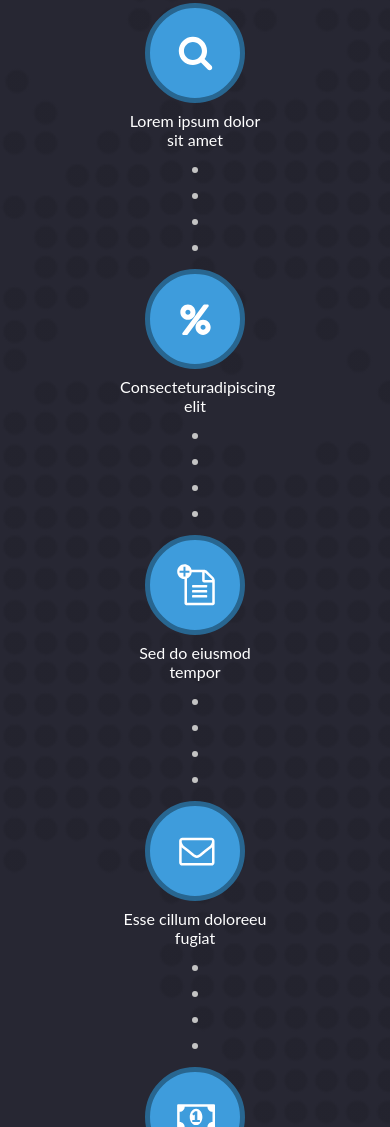
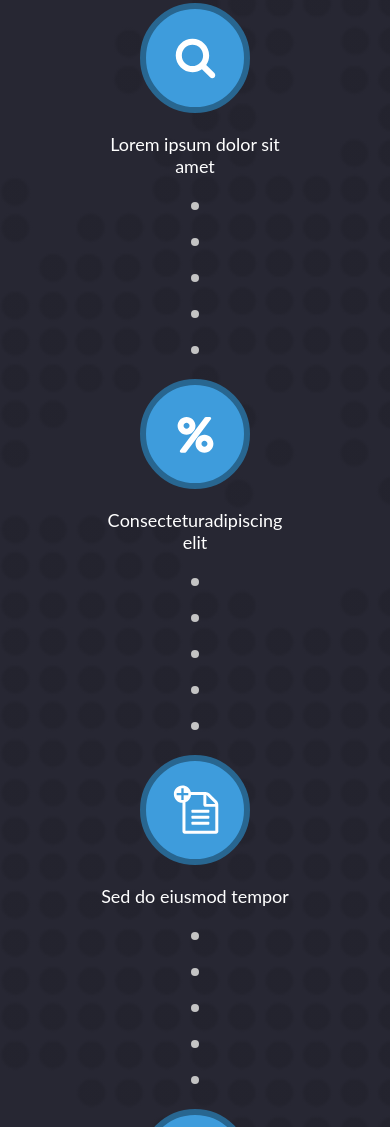
Before and after one commit to ultramarine64/softnsk-test-task, a website: page src/index.html in a window 390 px wide. Shown: the part 873-2000 px from the top of the page. Drawn offline with nearby package versions, Linux system fonts and the light colour scheme; files that its build step writes are made by us from their sources; a web font is replaced by a local one.

Commit message:
Переписать icons-chain для более удобного использования.

```diff
--- a/src/index.html
+++ b/src/index.html
@@ -73,11 +73,12 @@
           <p class="order-making__description">Перед заполнением формы ознакомьтесь с нашей схемой работы!</p>
         </div>
         <div class="icons-chain">
-          <div class="icons-chain__chain">
+          <div class="icons-chain__item">
             <div class="icons-chain__icon-container">
               <img src="images/icons/search.svg" alt="" class="icons-chain__icon">
             </div>
-            <span class="icons-chain__icon-description">Lorem ipsum dolor sit amet</span>
+            <span class="icons-chain__description">Lorem ipsum dolor  sit amet</span>
+          </div>
           <div class="icons-chain__dotted-line">
             <div class="icons-chain__dot"></div>
             <div class="icons-chain__dot"></div>
@@ -85,10 +86,12 @@
             <div class="icons-chain__dot"></div>
             <div class="icons-chain__dot"></div>
           </div>
+          <div class="icons-chain__item">
             <div class="icons-chain__icon-container">
               <img src="images/icons/percents.svg" alt="" class="icons-chain__icon">
             </div>
-            <span class="icons-chain__icon-description">Сonsecteturadipiscing elit</span>
+            <span class="icons-chain__description">Сonsecteturadipiscing elit</span>
+          </div>
           <div class="icons-chain__dotted-line">
             <div class="icons-chain__dot"></div>
             <div class="icons-chain__dot"></div>
@@ -96,10 +99,12 @@
             <div class="icons-chain__dot"></div>
             <div class="icons-chain__dot"></div>
           </div>
+          <div class="icons-chain__item">
             <div class="icons-chain__icon-container">
               <img src="images/icons/files.svg" alt="" class="icons-chain__icon">
             </div>
-            <span class="icons-chain__icon-description">Sed do eiusmod tempor</span>
+            <span class="icons-chain__description">Sed do eiusmod tempor</span>
+          </div>
           <div class="icons-chain__dotted-line">
             <div class="icons-chain__dot"></div>
             <div class="icons-chain__dot"></div>
@@ -107,10 +112,12 @@
             <div class="icons-chain__dot"></div>
             <div class="icons-chain__dot"></div>
           </div>
+          <div class="icons-chain__item">
             <div class="icons-chain__icon-container">
               <img src="images/icons/mail.svg" alt="" class="icons-chain__icon">
             </div>
-            <span class="icons-chain__icon-description">Esse cillum doloreeu fugiat</span>
+            <span class="icons-chain__description">Esse cillum doloreeu fugiat</span>
+          </div>
           <div class="icons-chain__dotted-line">
             <div class="icons-chain__dot"></div>
             <div class="icons-chain__dot"></div>
@@ -118,17 +125,11 @@
             <div class="icons-chain__dot"></div>
             <div class="icons-chain__dot"></div>
           </div>
+          <div class="icons-chain__item">
             <div class="icons-chain__icon-container">
               <img src="images/icons/money.svg" alt="" class="icons-chain__icon">
             </div>
-            <span class="icons-chain__icon-description">Excepteur sint occaecat cupidatat non proident</span>
-          </div>
-          <div class="icons-chain__descriptions">
-            <span class="icons-chain__item-description">Lorem ipsum dolor sit amet</span>
-            <span class="icons-chain__item-description">Сonsecteturadipiscing elit</span>
-            <span class="icons-chain__item-description">Sed do eiusmod tempor</span>
-            <span class="icons-chain__item-description">Esse cillum doloreeu fugiat</span>
-            <span class="icons-chain__item-description">Excepteur sint occaecat cupidatat non proident</span>
+            <span class="icons-chain__description">Excepteur sint occaecat cupidatat non proident</span>
           </div>
         </div>
         <form action="#" class="form">
--- a/src/sass/blocks/_icons-chain.scss
+++ b/src/sass/blocks/_icons-chain.scss
@@ -1,18 +1,22 @@
 .icons-chain {
   display: flex;
-  flex-direction: column;
-  justify-content: center;
-  gap: 20px;
+  align-items: start;
+  margin: 0 auto;
 
-  &__chain {
+  &__item {
     display: flex;
+    flex-direction: column;
     align-items: center;
-    margin: 0 auto;
+    width: 100px;
+    margin: 0 15px;
+    gap: 20px;
   }
 
   &__dotted-line {
     display: flex;
     gap: 20px;
+    margin-top: 50px;
+    transform: translateY(-50%);
   }
 
   &__dot {
@@ -22,88 +26,66 @@
     border-radius: 50%;
   }
 
+  &__description {
+    font-family: 'Lato', sans-serif;
+    font-style: normal;
+    font-weight: 400;
+    font-size: 16px;
+    line-height: 19px;
+    color: #FFFFFF;
+    width: 200px;
+    text-align: center;
+    display: flex;
+    justify-content: center;
+  }
+
   &__icon {
     width: 55px;
     height: 55px;
 
-    &-description {
-      display: none;
-      font-family: 'Lato', sans-serif;
-      font-style: normal;
-      font-weight: 400;
-      font-size: 16px;
-      line-height: 19px;
-      color: #FFFFFF;
-      width: 150px;
-      text-align: center;
-    }
-
     &-container {
       width: 100px;
       height: 100px;
-      margin: 0 15px;
       background: #3E9CDC;
       border: 5px solid #286690;
       border-radius: 50%;
       display: flex;
       align-items: center;
       justify-content: center;
-
-      &:first-child {
-        margin-left: 0;
-      }
-      &:last-child {
-        margin-right: 0;
-      }
-    }
-  }
-
-  &__descriptions {
-    display: flex;
-    justify-content: space-between;
-  }
-
-  &__item {
-    &-description {
-      font-family: 'Lato', sans-serif;
-      font-style: normal;
-      font-weight: 400;
-      font-size: 16px;
-      line-height: 19px;
-      color: #FFFFFF;
-      min-height: 80px;
-      width: 200px;
-      text-align: center;
     }
   }
 }
 
 @media screen and (max-width: 1400px) {
   .icons-chain {
-    justify-content: space-between;
+    &__item {
+      width: 90px;
+      margin: 0 15px;
+      gap: 18px;
+    }
 
-    &__chain {
-      margin: 0;
-      justify-content: center;
+    &__dot {
+      &:last-child {
+        display: none;
+      }
     }
 
     &__dotted-line {
-      gap: 16px;
+      gap: 18px;
+      margin-top: 45px;
+    }
+
+    &__description {
+      width: 165px;
     }
 
     &__icon {
-      width: 45px;
-      height: 45px;
+      width: 50px;
+      height: 50px;
 
       &-container {
-        width: 85px;
-        height: 85px;
-      }
-    }
-
-    &__item {
-      &-description {
-        width: 160px;
+        width: 90px;
+        height: 90px;
       }
     }
   }
@@ -111,13 +93,26 @@
 
 @media screen and (max-width: 1200px) {
   .icons-chain {
+    &__item {
+      width: 80px;
+      margin: 0 14px;
+      gap: 16px;
+    }
+
     &__dotted-line {
-      gap: 12px;
+      gap: 16px;
+      margin-top: 40px;
+    }
+
+    &__description {
+      width: 150px;
+      font-size: 15px;
+      line-height: 17px;
     }
 
     &__icon {
-      width: 42px;
-      height: 42px;
+      width: 44px;
+      height: 44px;
 
       &-container {
         width: 80px;
@@ -125,28 +120,32 @@
         border: 4px solid #286690;
       }
     }
-
-    &__item {
-      &-description {
-        width: 150px;
-      }
-    }
   }
 }
 
 @media screen and (max-width: 992px) {
   .icons-chain {
+    &__item {
+      width: 70px;
+      margin: 0 13px;
+      gap: 15px;
+    }
+
     &__dotted-line {
-      gap: 11px;
+      gap: 15px;
+      margin-top: 35px;
     }
 
     &__dot {
-      width: 5px;
-      height: 5px;
-
-      &:nth-child(5) {
+      &:first-child {
         display: none;
       }
+    }
+
+    &__description {
+      width: 100px;
+      font-size: 14px;
+      line-height: 17px;
     }
 
     &__icon {
@@ -154,17 +153,9 @@
       height: 36px;
 
       &-container {
-        width: 65px;
-        height: 65px;
-        border-width: 3px;
-      }
-    }
-
-    &__item {
-      &-description {
-        width: 120px;
-        font-size: 13px;
-        line-height: normal;
+        width: 70px;
+        height: 70px;
+        border: 4px solid #286690;
       }
     }
   }
@@ -172,54 +163,78 @@
 
 @media screen and (max-width: 768px) {
   .icons-chain {
+    flex-direction: column;
+    align-items: center;
+
+    &__item {
+      flex-direction: column;
+      align-items: center;
+      width: 120px;
+      margin: 0 15px;
+      gap: 20px;
+    }
+
     &__dotted-line {
-      margin: 10px 0;
+      flex-direction: column;
+      gap: 28px;
+      margin: 25px 0;
+      transform: none;
     }
 
     &__dot {
-      width: 6px;
-      height: 6px;
-    }
+      width: 8px;
+      height: 8px;
 
-    &__icon {
-      width: 55px;
-      height: 55px;
-
-      &-container {
-        width: 100px;
-        height: 100px;
-        border: 5px solid #286690;
-        margin: 0;
-
-        &:first-child {
-          margin: 0;
-        }
-        &:last-child {
-          margin: 0;
-        }
+      &:first-child {
+        display: block;
       }
 
-      &-description {
+      &:last-child {
         display: block;
       }
     }
 
-    &__chain {
-      flex-direction: column;
-      align-items: center;
-      justify-content: center;
-      margin: 0;
-      gap: 8px;
+    &__description {
+      font-size: 20px;
+      line-height: 24px;
+      width: 200px;
     }
 
-    &__dotted-line {
-      display: flex;
-      flex-direction: column;
-      gap: 20px;
-    }
+    &__icon {
+      width: 70px;
+      height: 70px;
 
-    &__descriptions {
-      display: none;
+      &-container {
+        width: 120px;
+        height: 120px;
+        border: 7px solid #286690;
+      }
     }
   }
 }
+
+@media screen and (max-width: 576px) {
+  .icons-chain {
+    &__item {
+      width: 110px;
+      margin: 0 14px;
+    }
+
+    &__description {
+      font-size: 18px;
+      line-height: 22px;
+      width: 200px;
+    }
+
+    &__icon {
+      width: 65px;
+      height: 65px;
+
+      &-container {
+        width: 110px;
+        height: 110px;
+        border: 6px solid #286690;
+      }
+    }
+  }
+}
```
Lines whose indentation alone changed are shown as unchanged.
